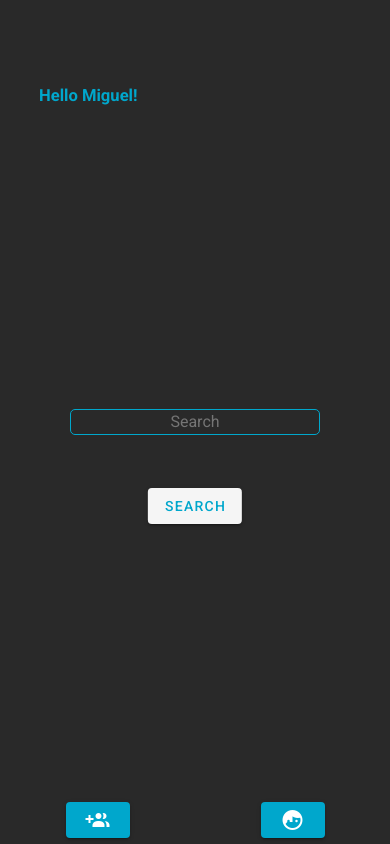
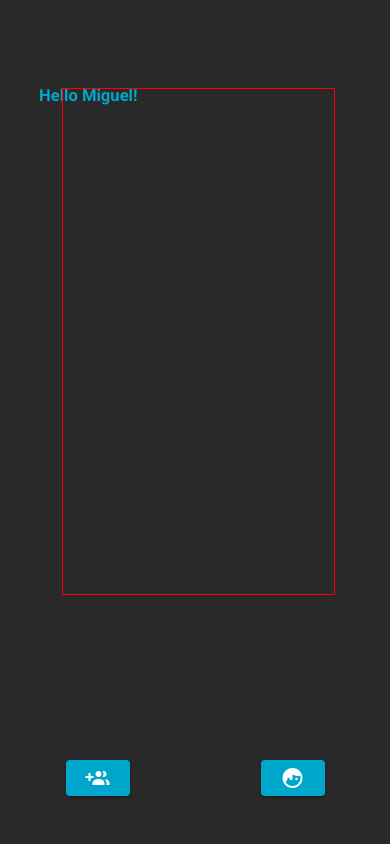
Before and after one commit to Miguel22247/MatchGame, a Vue app: page /home in a window 390 px wide. Built offline with nearby package versions, Linux system fonts and the light colour scheme.

Commit message:
fix bugs

```diff
--- a/src/views/Homepage.vue
+++ b/src/views/Homepage.vue
@@ -8,14 +8,10 @@
         </div>
         <div class="mobile-landing">
 			<div class="hello-user">
-				<h5>Hello Miguel!</h5> <!--- Add the ability to recognize the user ---->
-			</div>
-			<div>
-				<input type="text" class="search" placeholder="Search">
-				<router-link to="/search"><v-btn class="btn">Search</v-btn></router-link>
+					<h5>Hello Miguel!</h5> <!--- Add the ability to recognize the user ---->
 			</div>
 			<div class="display-info">
-
+					<div class="info"></div>
 			</div>
 			<div class="navbar">
 				<v-row
@@ -51,14 +47,6 @@
         width: 100%;
     }
 
-	.btn {
-		position: absolute;
-		top: 50%;
-		left: 60%;
-		color: #00A7CC;
-		transform: translate(-50%, -50%);
-	}
-
 	* {
         box-sizing: border-box;
         margin: 0;
@@ -79,17 +67,6 @@
 		position: absolute;
 		top: 95%;
 	}
-	.search {
-		color: #00A7CC;
-		border: 1px solid #00A7CC;
-		border-radius: 5px;
-		text-align: center;
-		position: absolute;
-		width: 250px;
-		top: 50%;
-		left: 50%;
-		transform: translate(-50%, -50%);
-	}
 }
 @media screen and (max-width: 1024px){
     .on-desktop {
@@ -97,6 +74,7 @@
     }
 
     .landing-page {
+		position: fixed;
         background-color: #292929;
         height: 100%;
         width: 100%;
@@ -106,6 +84,7 @@
         box-sizing: border-box;
         margin: 0;
         padding: 0;
+		/*overflow: hidden;*/
     }
 
 	.hello-user {
@@ -117,30 +96,22 @@
 		font-size: 20px;
 	}
 
-	.btn {
-		position: absolute;
-		top: 60%;
-		left: 50%;
-		color: #00A7CC;
-		transform: translate(-50%, -50%);
-	}
-
 	.navbar {
 		width: 100%;
 		height: 40px;
 		position: absolute;
-		top: 95%;
+		top: 90%;
 	}
-	.search {
-		color: #00A7CC;
-		border: 1px solid #00A7CC;
-		border-radius: 5px;
-		text-align: center;
-		position: absolute;
-		width: 250px;
-		top: 50%;
-		left: 50%;
-		transform: translate(-50%, -50%);
+
+	.display-info {
+		border: 1px solid red;
+		width: 70%;
+		height: 60%;
+		position: fixed;
+		top: 10%;
+		left: 15%;
+		margin: 1%;
+
 	}
 }
 </style>
--- a/src/views/Landing.vue
+++ b/src/views/Landing.vue
@@ -37,13 +37,13 @@
     }
 
     .mobile-landing {
-        height: 100vh;
+        height: 100%;
     }
 
     .landing-page {
         background-color: #292929;
-        height: 100vh;
-        width: 100vh;
+        height: 100%;
+        width: 100%;
     }
 
     .welcome-text {
@@ -104,13 +104,13 @@
     }
 
     .mobile-landing {
-        height: 100vh;
+        height: 100%;
     }
 
     .landing-page {
         background-color: #292929;
-        height: 100vh;
-        width: 100vh;
+        height: 100%;
+        width: 100%;
     }
 
     .welcome-text {
--- a/src/views/Profile.vue
+++ b/src/views/Profile.vue
@@ -15,8 +15,8 @@
 @media screen and (min-width:1025px) {
 	.landing-page {
 		background-color: #292929;
-		height: 100vh;
-		width: 100vw;
+		height: 100%;
+		width: 100%;
 	}
 
 	.desktop-table {
@@ -27,8 +27,8 @@
 @media screen and (max-width:1024px) {
 	.landing-page {
 		background-color: #292929;
-		height: 100vh;
-		width: 100vh;
+		height: 100%;
+		width: 100%;
 	}
 
 }
--- a/src/views/SignUp.vue
+++ b/src/views/SignUp.vue
@@ -92,6 +92,7 @@
         position: absolute;
         left: 50%;
         top: 50%;
+        padding: 5px;
         transform: translate(-50%, -50%);
     }
 
```
